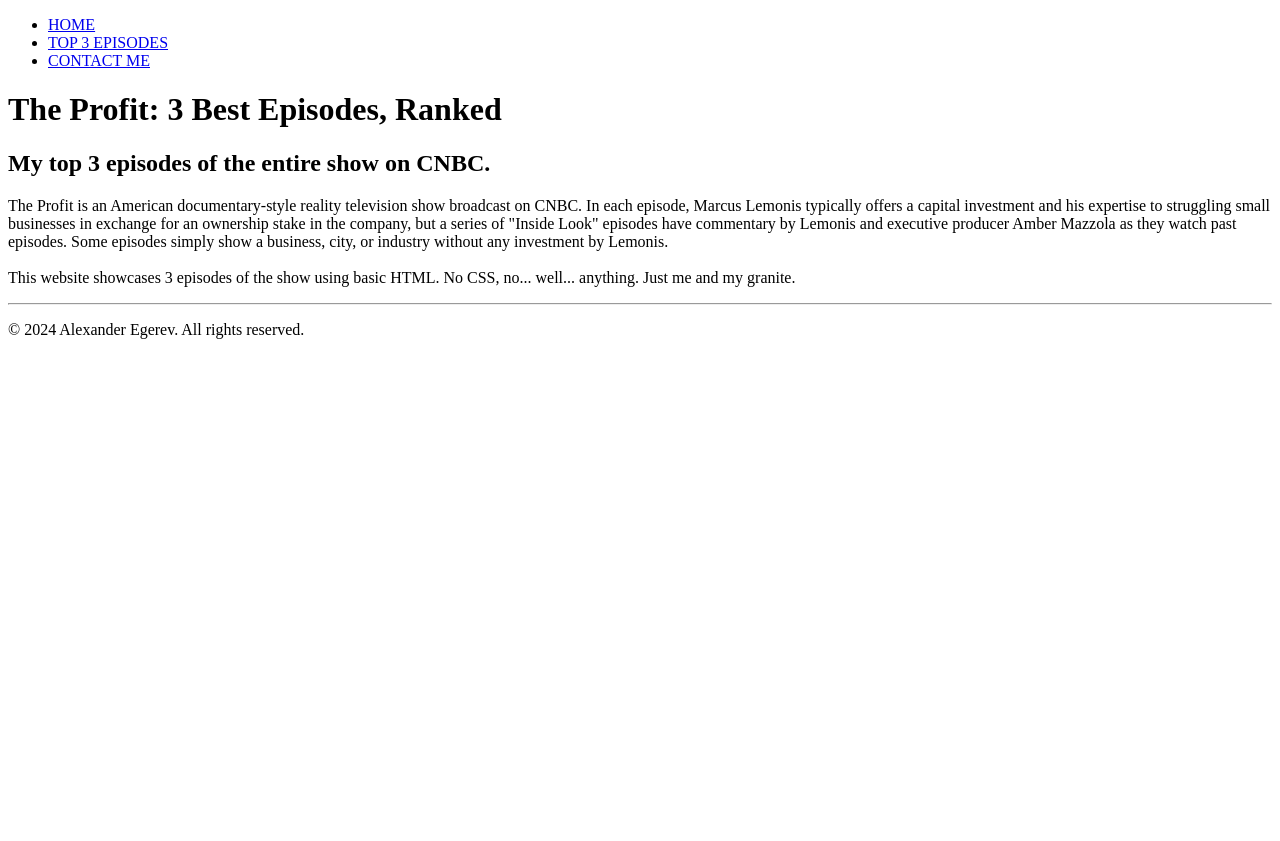
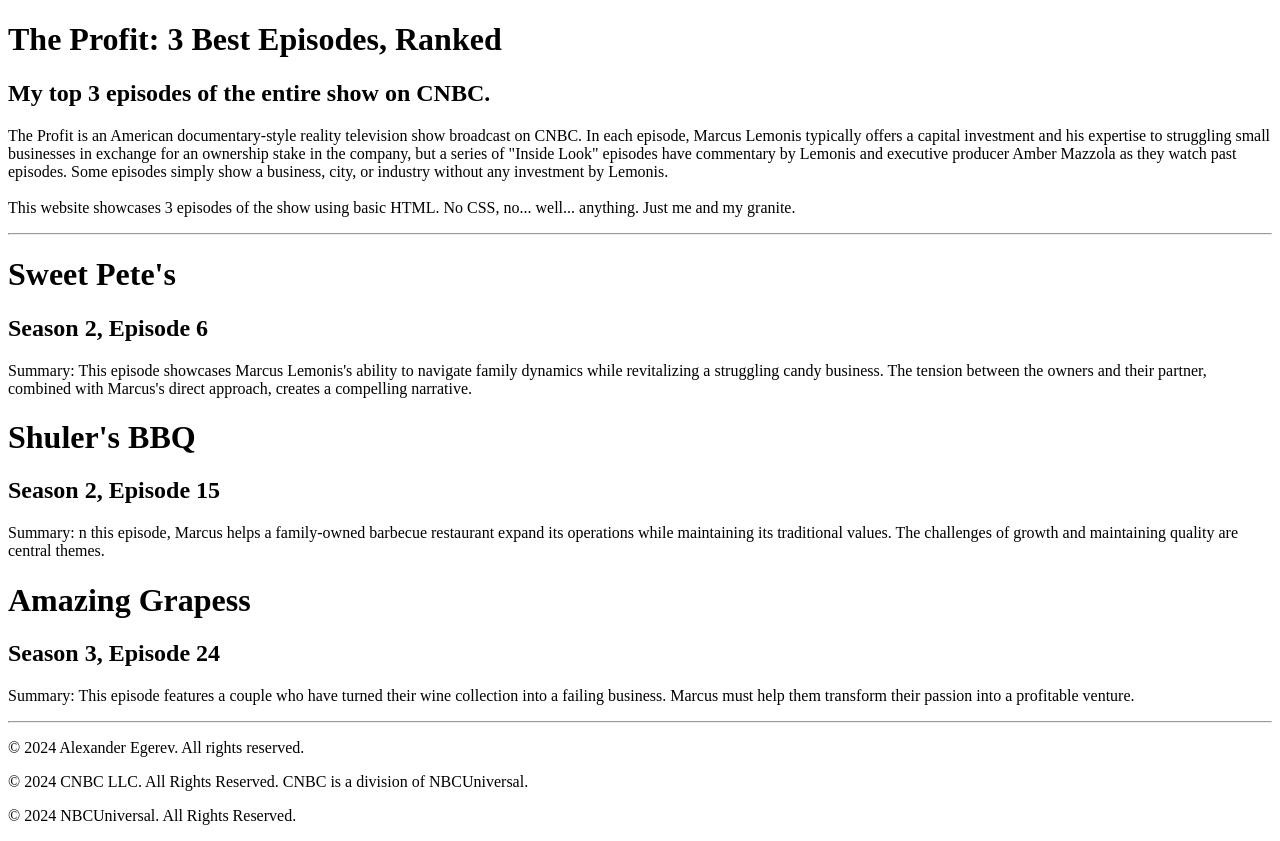
Before and after one commit to aegerev/theProfit-inHTML, a plain HTML site: page index.html in a window 1280 px wide. Before the commit the page ends 800 px from the top, so only its background shows below. Drawn offline with Linux system fonts and the light colour scheme.

Commit message:
Added The Profit to HTML

```diff
--- a/index.html
+++ b/index.html
@@ -7,13 +7,6 @@
     <title>The Profit: Top 3 Episodes Ranker</title>
 </head>
 <body>
-    <nav>
-        <ul>
-            <li><a href="./index.html">HOME</a></li>
-            <li><a href="./html/top-3-episodes.html">TOP 3 EPISODES</a></li>
-            <li><a href="./html/contact.html">CONTACT ME</a></li>
-        </ul>
-    </nav>
 
     <h1>The Profit: 3 Best Episodes, Ranked</h1>
     <h2>My top 3 episodes of the entire show on CNBC.</h2>
@@ -26,10 +19,28 @@
 
     <hr />
 
+        <h1>Sweet Pete's</h1>
+        <h2>Season 2, Episode 6</h2>
+        <p>Summary: This episode showcases Marcus Lemonis's ability to navigate family dynamics while revitalizing a struggling candy business. The tension between the owners and their partner, combined with Marcus's direct approach, creates a compelling narrative.</p>
+
+        <h1>Shuler's BBQ</h1>
+        <h2>Season 2, Episode 15</h2>
+        <p>Summary: n this episode, Marcus helps a family-owned barbecue restaurant expand its operations while maintaining its traditional values. The challenges of growth and maintaining quality are central themes.</p>
+
+
+        <h1>Amazing Grapess</h1>
+        <h2>Season 3, Episode 24</h2>
+        <p>Summary: This episode features a couple who have turned their wine collection into a failing business. Marcus must help them transform their passion into a profitable venture.</p>
+
+
 </body>
 
 </html>
 
+<hr />
+
 <footer>
     <p>&copy; 2024 Alexander Egerev. All rights reserved. </p>
+    <p>&copy; 2024 CNBC LLC. All Rights Reserved. CNBC is a division of NBCUniversal.</p>
+    <p>&copy; 2024 NBCUniversal. All Rights Reserved.</p>
     </footer>
```
